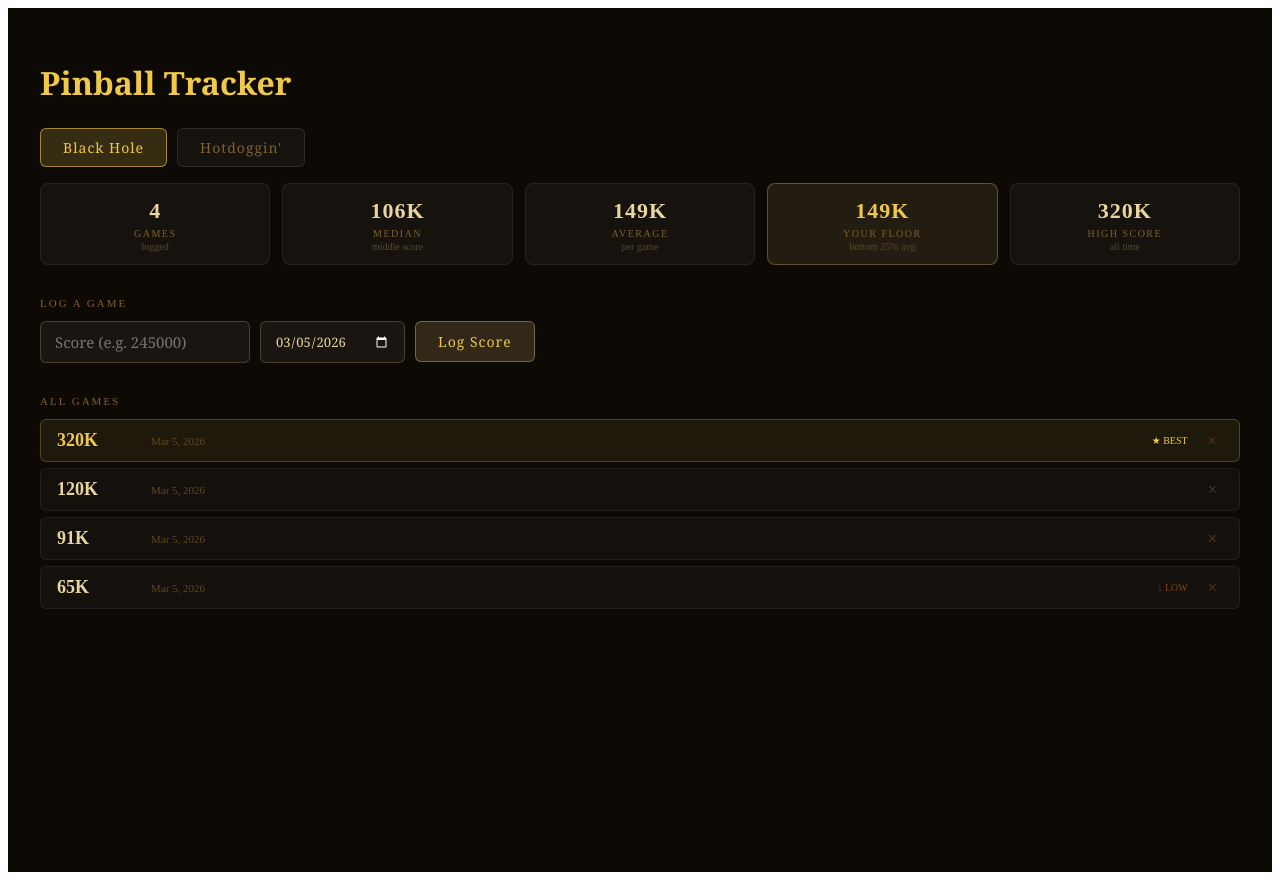
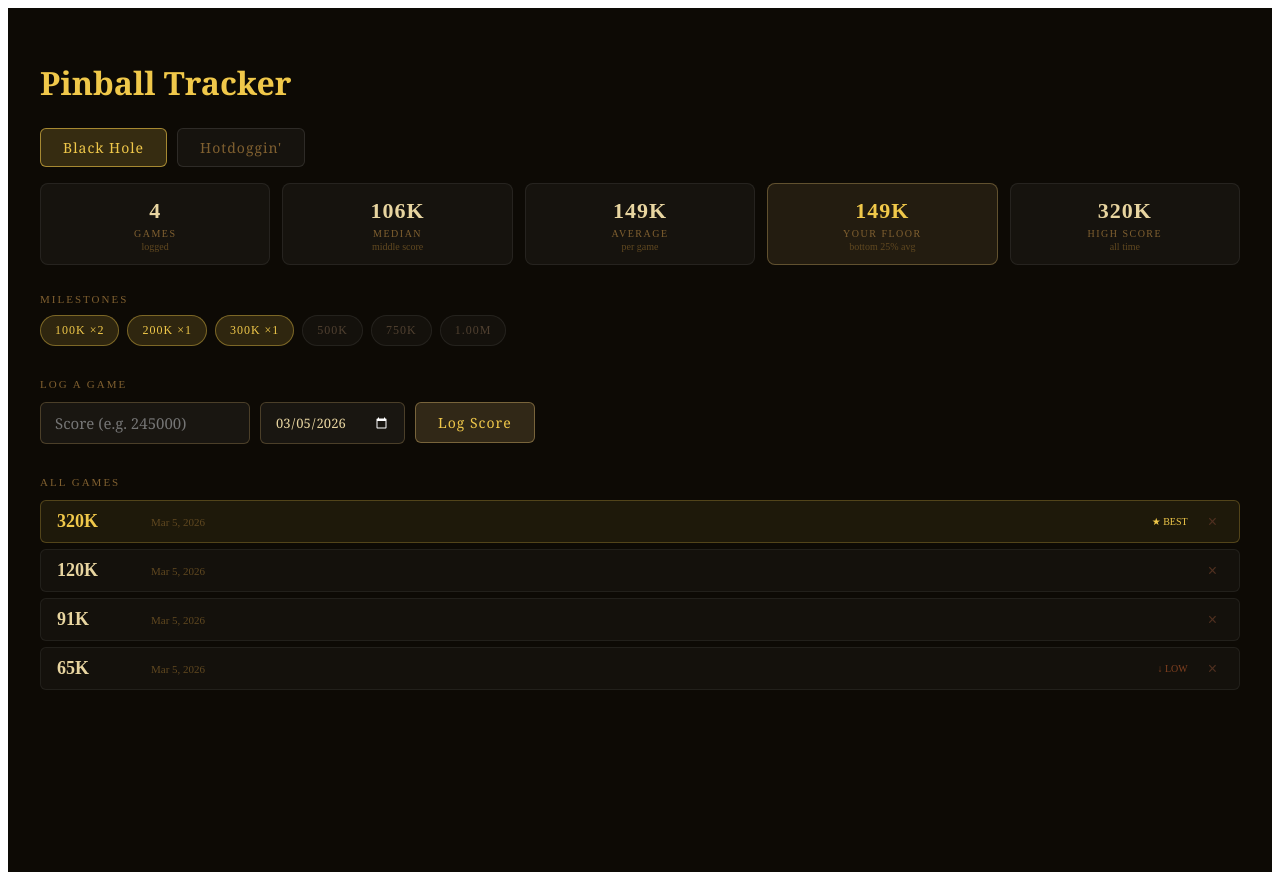
Before and after one commit to allgooda/pinball-tracker, a React (Vite) app: page / in a window 1280 px wide. Built offline with nearby package versions, Linux system fonts and the light colour scheme.

Commit message:
added milestone tracker

```diff
--- a/src/App.tsx
+++ b/src/App.tsx
@@ -7,6 +7,7 @@ import MachineSwitcher from './components/MachineSwitch';
 import StatsRow from './components/StatsRow';
 import AddScoreForm from './components/AddScoreForm';
 import ScoreList from './components/ScoreList';
+import MilestoneTracker from './components/MilestoneTracker';
 
 const initialMachines: Machine[] = [
   { id: 1, name: 'Black Hole' },
@@ -51,6 +52,7 @@ export default function App() {
       />
 
       {stats && <StatsRow stats={stats} />}
+      {stats && <MilestoneTracker stats={stats} />}
 
       <AddScoreForm
         activeMachine={activeMachine}
--- /dev/null
+++ b/src/components/MilestoneTracker.tsx
@@ -0,0 +1,48 @@
+// MilestoneTracker.tsx
+// shows which score milestones have been hit and how many times
+
+import type { MachineStats } from '../types';
+import { formatScore } from '../utils/format';
+import { MILESTONES } from '../data/constants';
+
+interface Props {
+  stats: MachineStats;
+}
+
+export default function MilestoneTracker({ stats }: Props) {
+
+  return (
+    <div style={{ marginTop: 28 }}>
+
+      <div style={{ fontSize: 11, color: '#806030', textTransform: 'uppercase', letterSpacing: 2, marginBottom: 10 }}>
+        milestones
+      </div>
+
+      <div style={{ display: 'flex', gap: 8, flexWrap: 'wrap' }}>
+        {MILESTONES.map((m) => {
+
+          const count = stats.milestoneHits[m];
+          const hit = count > 0;
+
+          return (
+            <div
+              key={m}
+              style={{
+                padding: '7px 14px',
+                borderRadius: 20,
+                background: hit ? 'rgba(240,200,74,0.15)' : 'rgba(255,255,255,0.03)',
+                border: hit ? '1px solid rgba(240,200,74,0.4)' : '1px solid rgba(255,255,255,0.07)',
+                fontSize: 12,
+                color: hit ? '#f0c84a' : '#504030',
+                letterSpacing: 1,
+              }}
+            >
+              {formatScore(m)} {hit ? `×${count}` : ''}
+            </div>
+          );
+        })}
+      </div>
+
+    </div>
+  );
+}
--- a/src/utils/format.ts
+++ b/src/utils/format.ts
@@ -1,5 +1,5 @@
 export function formatScore(score: number): string {
-    if(score >= 1000000) reture (score / 1000000).toFixed(2) + 'M';
+    if(score >= 1000000) return (score / 1000000).toFixed(2) + 'M';
     if(score >= 1000) return (score / 1000).toFixed(0) + 'K';
     return score.toString();
 }
```
